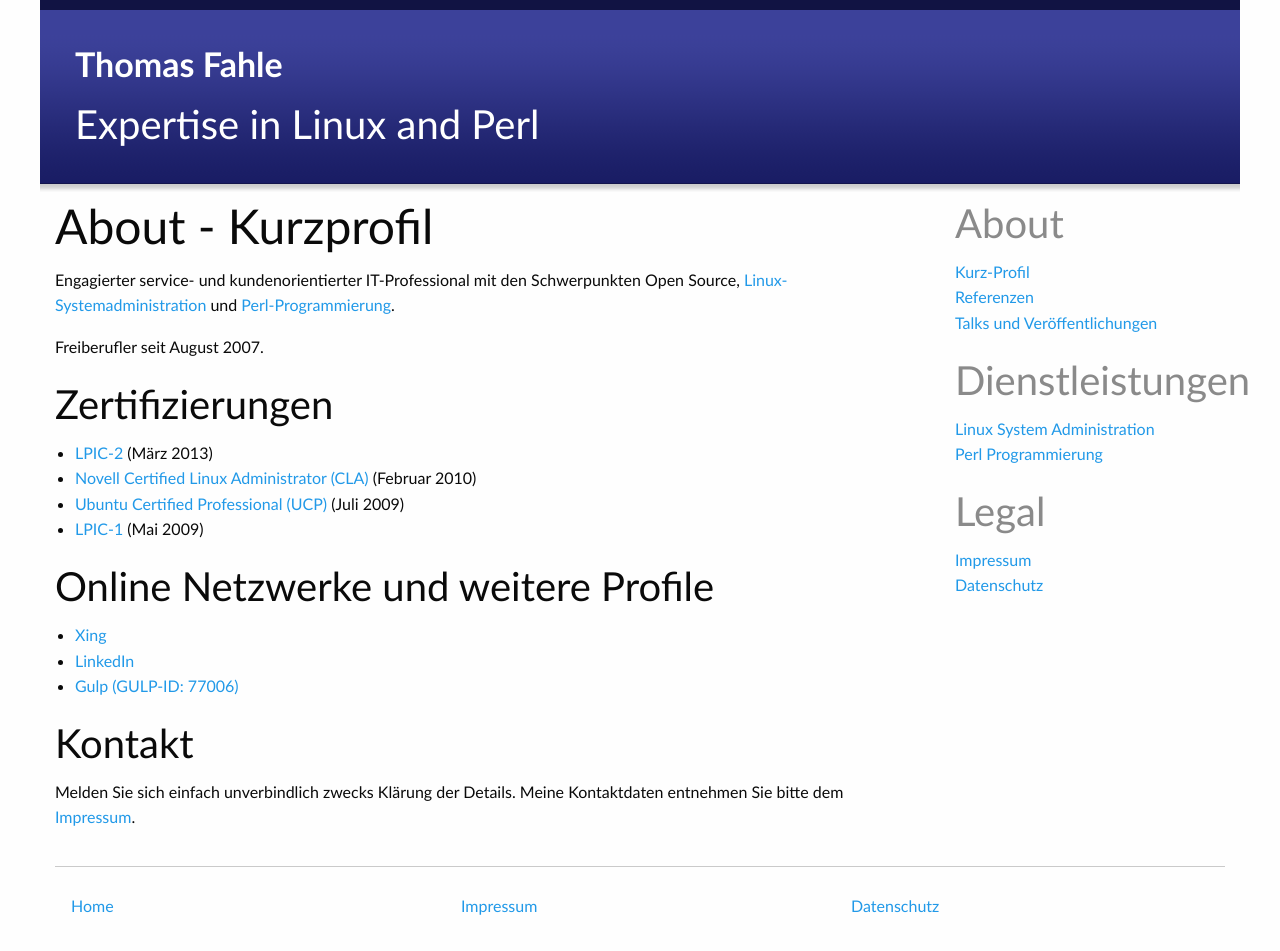
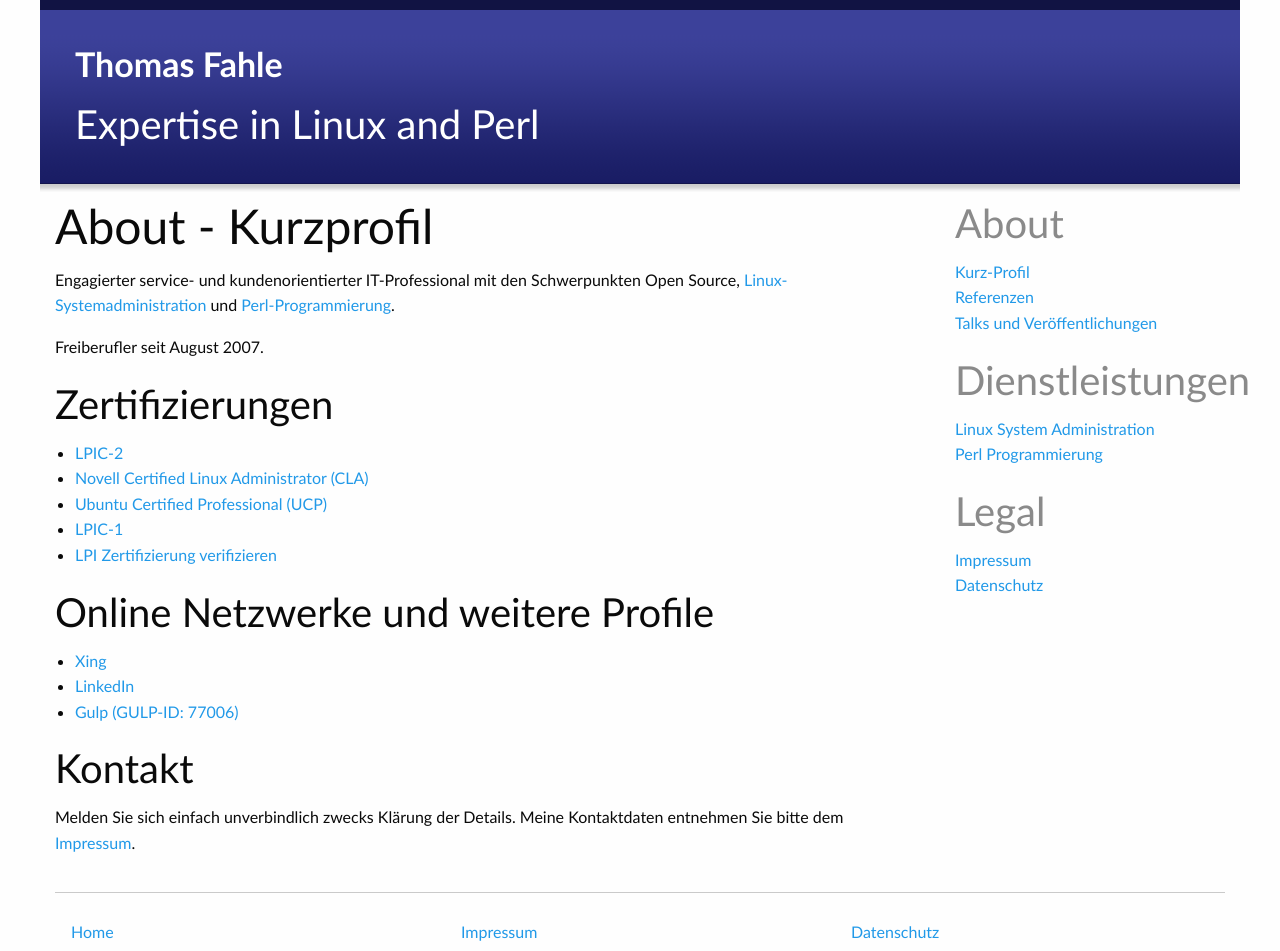
Before and after one commit to thomas-fahle/thomas-fahle.github.io, a Jekyll site: the page built from about.html, in a window 1280 px wide. Built offline with Jekyll 4.4.1, drawn with Linux system fonts in a browser that asks for light colours; before the commit the page ends 925 px from its top, so only the background shows below that.

Commit message:
LPI Zertifizierung verifizieren (URL)

```diff
--- a/about.html
+++ b/about.html
@@ -14,16 +14,19 @@
 <h2>Zertifizierungen</h2>
 <ul>
 <li>
-<a href="http://www.lpi.org/our-certifications/lpic-2-overview">LPIC-2</a> (M&auml;rz 2013)
+<a href="http://www.lpi.org/our-certifications/lpic-2-overview">LPIC-2</a>
 </li>
 <li>
-<a href="http://www.novell.com/training/certinfo/cla/">Novell Certified Linux Administrator (CLA)</a> (Februar 2010)
+<a href="http://www.novell.com/training/certinfo/cla/">Novell Certified Linux Administrator (CLA)</a>
 </li>
 <li>
-<a href="http://www.lpi.org/eng/certification/ubuntu_certified_professional">Ubuntu Certified Professional (UCP)</a> (Juli 2009)
+<a href="http://www.lpi.org/eng/certification/ubuntu_certified_professional">Ubuntu Certified Professional (UCP)</a>
 </li>
 <li>
-<a href="http://www.lpi.org/our-certifications/lpic-1-overview">LPIC-1</a> (Mai 2009)
+<a href="http://www.lpi.org/our-certifications/lpic-1-overview">LPIC-1</a>
+</li>
+<li>
+<a href="https://lpi.org/v/LPI000095426/6qqbg6kldv">LPI Zertifizierung verifizieren</a>
 </li>
 </ul>
 
```
